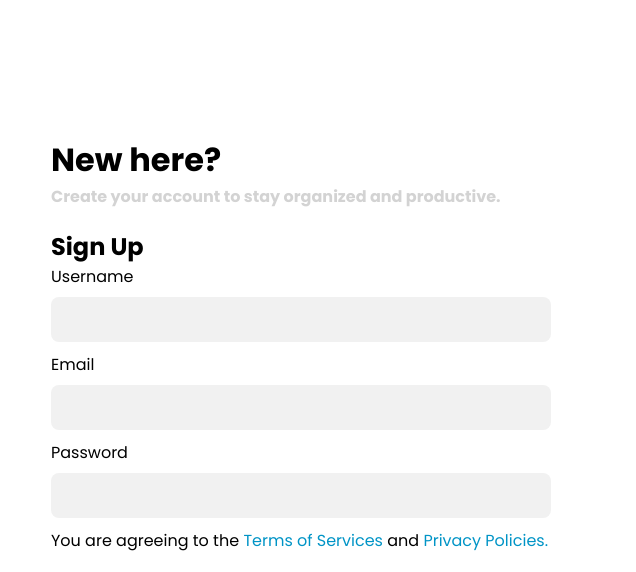
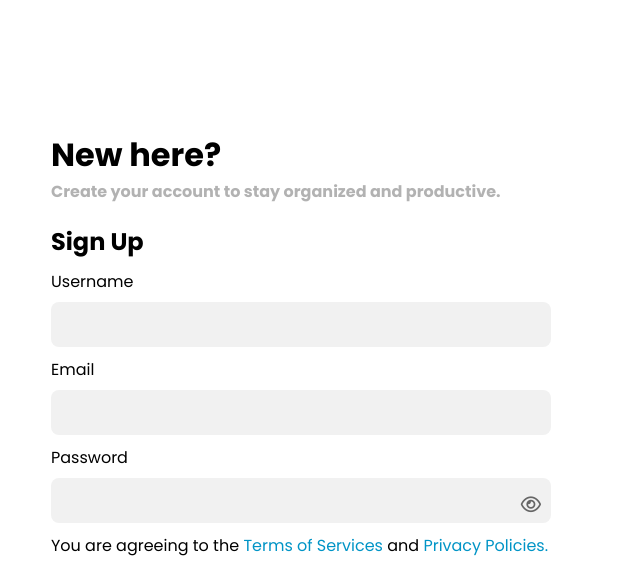
Before and after one commit to MitsuGH/To-do-list-Agile, a website: page auth-app/views/sign-up.html in a window 1280 px wide. Shown: the top 572 px of the page, 644-1280 px from the left. Drawn offline with Linux system fonts and the light colour scheme; files that its build step writes are made by us from their sources; files whose address does not match are found by name.

Commit message:
added toggle icon

```diff
--- a/auth-app/public/css/forgot-pass.css
+++ b/auth-app/public/css/forgot-pass.css
@@ -47,7 +47,7 @@ html{
 
 .form-header p{
   font-weight: 700;
-  color: rgb(211, 211, 211);
+  color: rgba(0, 0, 0, 0.3);
 
 }
 .form-input{
--- a/auth-app/public/css/sign-in.css
+++ b/auth-app/public/css/sign-in.css
@@ -47,7 +47,7 @@ html{
 
 .form-header p{
   font-weight: 700;
-  color: rgb(211, 211, 211);
+  color: rgba(0, 0, 0, 0.3);
 
 }
 .form-input{
@@ -67,6 +67,29 @@ html{
 
 .form-input p{
   margin-bottom: 8px;
+}
+
+.pass-wrapper {
+  position: relative;
+  display: flex;
+  align-items: center;
+}
+
+.pass-wrapper input {
+  width: 100%;
+  padding-right: 40px; /* Space for the eye icon */
+}
+
+.toggle-password {
+  position: absolute;
+  right: 10px;
+  cursor: pointer;
+  color: #666;
+  font-size: 18px;
+}
+
+.toggle-password:hover {
+  color: #000;
 }
 
 .form-message-style{
--- a/auth-app/public/css/sign-up.css
+++ b/auth-app/public/css/sign-up.css
@@ -46,9 +46,13 @@ html{
 
 .form-header p{
   font-weight: 700;
-  color: rgb(211, 211, 211);
+  color: rgba(0, 0, 0, 0.3);
+}
 
+.form h2{
+  margin-bottom: 10px
 }
+
 .form-input{
   margin-bottom: 20px;
 }
@@ -68,6 +72,28 @@ html{
   margin-bottom: 8px;
 }
 
+.pass-wrapper {
+  position: relative;
+  display: flex;
+  align-items: center;
+}
+
+.pass-wrapper input {
+  width: 100%;
+  padding-right: 40px; /* Space for the eye icon */
+}
+
+.toggle-password {
+  position: absolute;
+  right: 10px;
+  cursor: pointer;
+  color: #666;
+  font-size: 18px;
+}
+
+.toggle-password:hover {
+  color: #000;
+}
 
 .form-message{
   margin-bottom: 22px;
--- a/auth-app/views/sign-up.html
+++ b/auth-app/views/sign-up.html
@@ -8,6 +8,7 @@
   <link rel="preconnect" href="https://fonts.googleapis.com">
   <link rel="preconnect" href="https://fonts.gstatic.com" crossorigin>
   <link href="https://fonts.googleapis.com/css2?family=Poppins:ital,wght@0,100;0,200;0,300;0,400;0,500;0,600;0,700;0,800;0,900;1,100;1,200;1,300;1,400;1,500;1,600;1,700;1,800;1,900&display=swap" rel="stylesheet">
+  <link rel="stylesheet" href="https://cdnjs.cloudflare.com/ajax/libs/font-awesome/6.7.2/css/all.min.css" integrity="sha512-Evv84Mr4kqVGRNSgIGL/F/aIDqQb7xQ2vcrdIwxfjThSH8CSR7PBEakCr51Ck+w+/U6swU2Im1vVX0SVk9ABhg==" crossorigin="anonymous" referrerpolicy="no-referrer" />
 </head>
 
 <body>
@@ -33,8 +34,11 @@
             <input type="email" name="email" placeholder="" required>
           </div>
           <div class="pass-input">
-            <P>Password</P>
-            <input type="password" name="password" placeholder="" required>
+            <p>Password</p>
+            <div class="pass-wrapper">
+              <input type="password" name="password" id="password" placeholder="" required>
+              <i class="fa-regular fa-eye toggle-password"></i>
+            </div>
           </div>
           <div class="form-message">
             <p>You are agreeing to the <span class="form-message-style">Terms of Services</span> and
@@ -54,5 +58,6 @@
       </div>
     </div>
   </div>
+  <script src="js/toggle-password.js"></script>
 </body>
 </html>
```
Also changed, not shown: auth-app/public/js/toggle-password.js (added, +16 -0 lines), auth-app/views/sign-in.html (+7 -2 lines).
